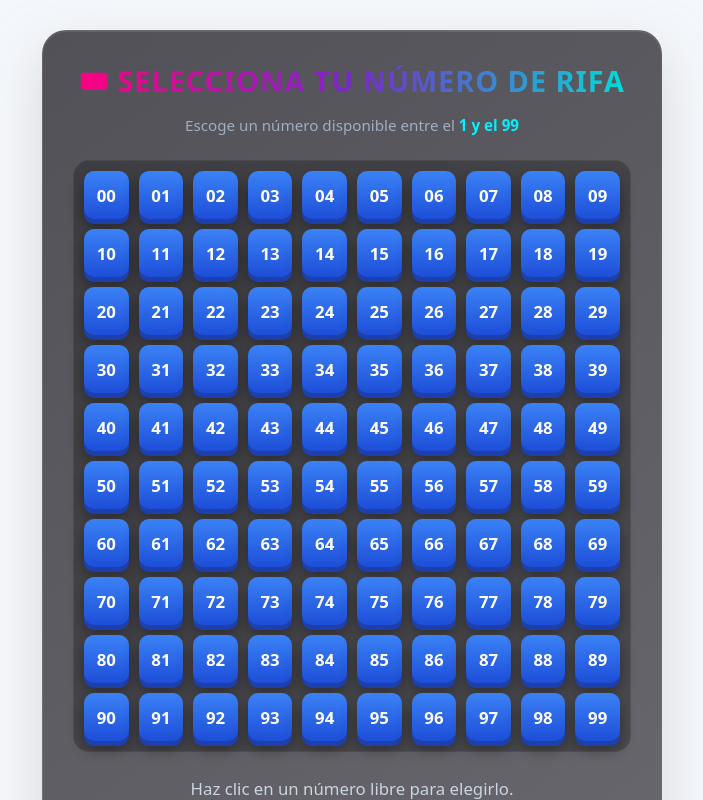
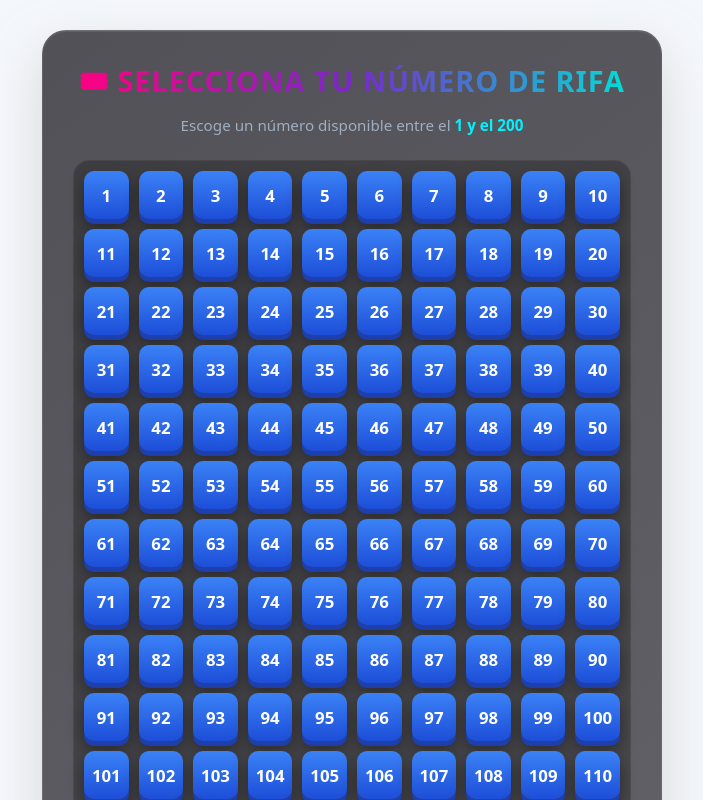
Before and after one commit to lindamujera/rifa-ruleta, a React (Vite) app in the folder frontend/: page /tickets in a window 1280 px wide. Shown: the top 800 px of the page, without its empty margins (288-991 px from the left). Built offline with nearby package versions, Linux system fonts and the light colour scheme; no server answers; sample sign-in values are in the browser's storage.

Commit message:
Update raffle number selection range to 1-200

```diff
--- a/frontend/src/pages/Tickets.jsx
+++ b/frontend/src/pages/Tickets.jsx
@@ -86,17 +86,16 @@ export default function Tickets() {
     return (
         <div className="selector-container">
             <h2>🎟 Selecciona tu Número de Rifa</h2>
-            <p className="subtitulo">Escoge un número disponible entre el <strong>1 y el 99</strong></p>
+            <p className="subtitulo">Escoge un número disponible entre el <strong>1 y el 200</strong></p>
 
             {mensaje && <div className="alerta-exito">{mensaje}</div>}
 
-            {/* TABLA / CUADRÍCULA DEL 1 AL 99 */}
-            {/* TABLA DEL 00 AL 99 */}
+            {/* TABLA / CUADRÍCULA DEL 1 AL 200 */}
             <div className="numbers-grid">
-                {Array.from({ length: 100 }, (_, i) => i).map((numero) => {
+                {Array.from({ length: 200 }, (_, i) => i + 1).map((numero) => {
                     const estaOcupado = numerosOcupados.includes(numero);
                     const esSeleccionado = numeroSeleccionado === numero;
-                    const numeroTexto = String(numero).padStart(2, "0");
+                    const numeroTexto = String(numero);
 
                     return (
                         <button
```
